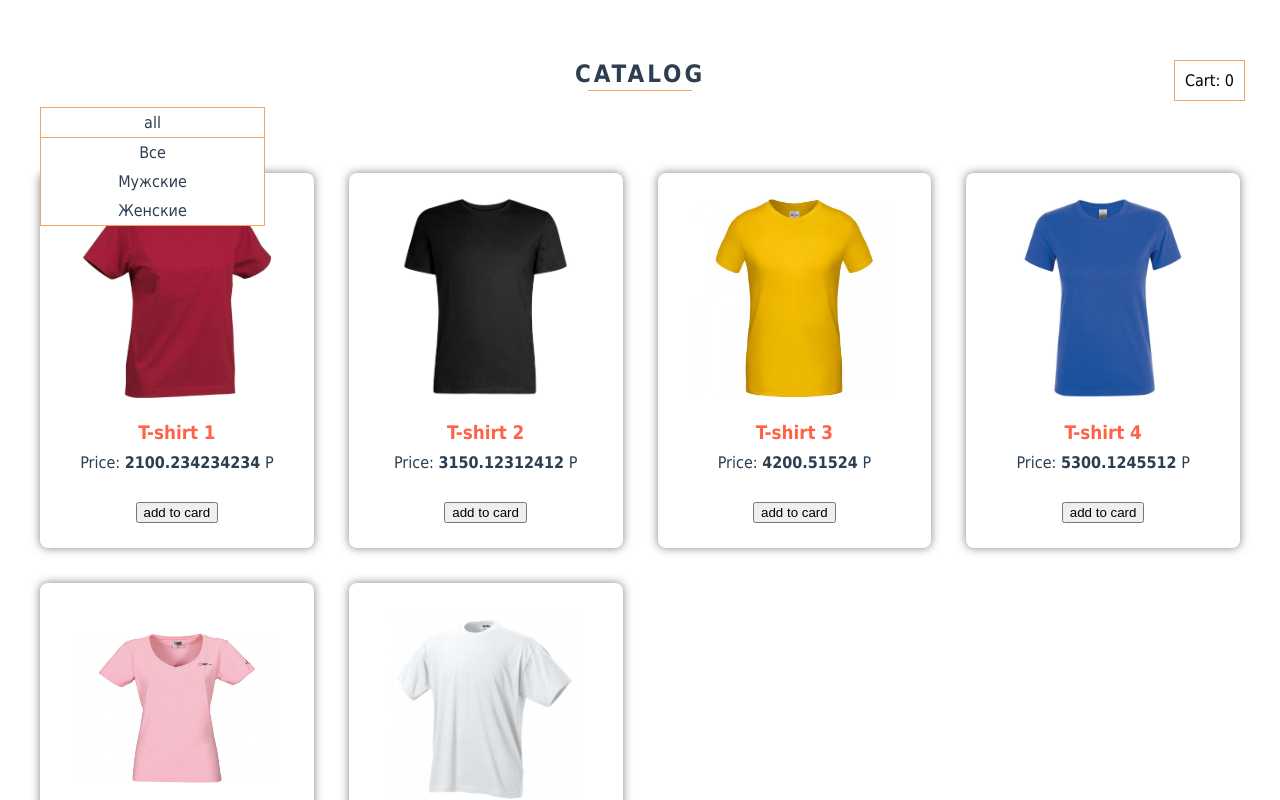
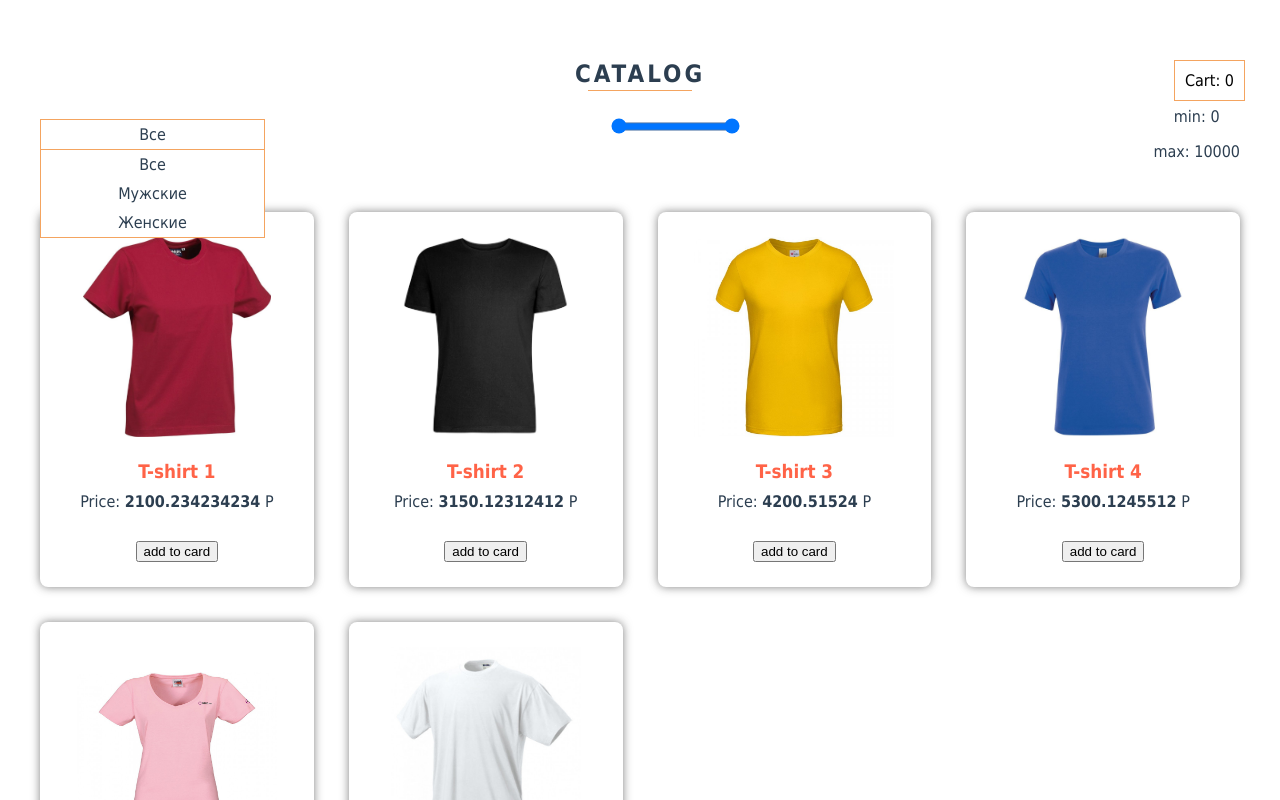
Before and after one commit to tool13/shop, a Vue app: page /#/ in a window 1280 px wide. Shown: the top 800 px of the page. Built offline with nearby package versions, Linux system fonts and the light colour scheme; data requests are answered from the project's data file.

Commit message:
add range slider

```diff
--- a/src/components/catalog/v-catalog.vue
+++ b/src/components/catalog/v-catalog.vue
@@ -4,12 +4,36 @@
         <router-link :to="{name: 'cart', params: {cart_data: CART}}">
             <span class="v-catalog__link-to-cart">Cart: {{CART.length}}</span>
         </router-link>
+        <div class="v-catalog__filters">
             <v-select
                 v-bind:options="filters"
                 v-bind:selected="selected"
                 @select="sortByFilter"
                 v-bind:isExpanded="IS_DESKTOP"
             />
+            <div class="range-slider">
+                <input
+                    type="range"
+                    min="0"
+                    max="10000"
+                    step="10"
+                    v-model.number="minPrice"
+                    @change="setRangeSliders"
+                >
+                <input
+                    type="range"
+                    min="0"
+                    max="10000"
+                    step="10"
+                    v-model.number="maxPrice"
+                    @change="setRangeSliders"
+                >
+            </div>
+            <div class="range-values">
+                <p>min: {{minPrice}}</p>
+                <p>max: {{maxPrice}}</p>
+            </div>
+        </div>
         <ul class="v-catalog__list">
             <v-catalog-item
                 v-for="product in filteredProducts"
@@ -55,8 +79,10 @@
                     {name: 'Мужские', value: 'm'},
                     {name: 'Женские', value: 'w'}
                 ],
-                selected: 'all',
-                sortedProducts: []
+                selected: 'Все',
+                sortedProducts: [],
+                minPrice: 0,
+                maxPrice: 10000
             };
         },
         methods: {
@@ -68,17 +94,30 @@
                 this.ADD_TO_CART(data);
             },
             sortByFilter(option) {
-                this.sortedProducts = [];
-                this.PRODUCTS.map(item => {
-                    if (item.category === option.name) {
-                        this.sortedProducts.push(item);
+                let vm = this;
+                this.sortedProducts = [...this.PRODUCTS];
+                this.sortedProducts = this.sortedProducts.filter(item => {
+                    return item.price >= vm.minPrice && item.price <= vm.maxPrice;
+                });
+                if (option) {
+                    this.selected = option.name;
+                    this.sortedProducts = this.sortedProducts.filter(item => {
+                        return item.category === option.name;
+                    });
                 }
-                });
-                this.selected = option.name;
+            },
+            setRangeSliders() {
+                if (this.minPrice > this.maxPrice) {
+                    let tmp = this.maxPrice;
+                    this.maxPrice = this.minPrice;
+                    this.minPrice = tmp;
+                }
+                this.sortByFilter();
             }
         },
         mounted() {
             this.GET_PRODUCTS_FROM_API();
+            this.sortByFilter();
         }
     }
 </script>
@@ -121,5 +160,32 @@
             padding: 10px;
             border: 1px solid sandybrown;
         }
+
+        &__filters {
+            display: flex;
+            justify-content: space-between;
+            align-items: center;
         }
+    }
+
+    .range-slider {
+        position: relative;
+        width: 200px;
+        margin: auto 16px;
+        text-align: center;
+
+        & input {
+            position: absolute;
+            bottom: 0;
+            left: 0;
+
+            &::-webkit-slider-thumb {
+                position: relative;
+                z-index: 2;
+                top: 2px;
+                margin-top: -5px;
+            }
+        }
+    }
+
 </style>
--- a/src/components/inputs/v-select.vue
+++ b/src/components/inputs/v-select.vue
@@ -69,6 +69,7 @@
         width: 225px;
 
         &__title {
+            margin: 0;
             padding: 5px 10px;
             border: 1px solid sandybrown;
             cursor: pointer;
```
Lines whose indentation alone changed are shown as unchanged.
